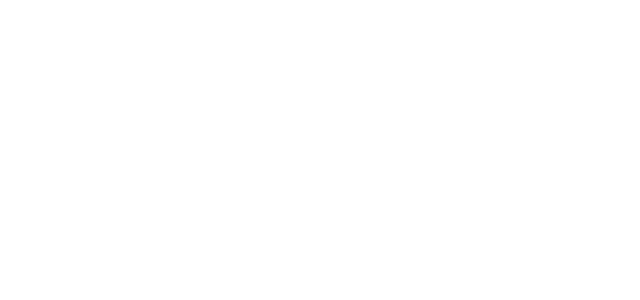
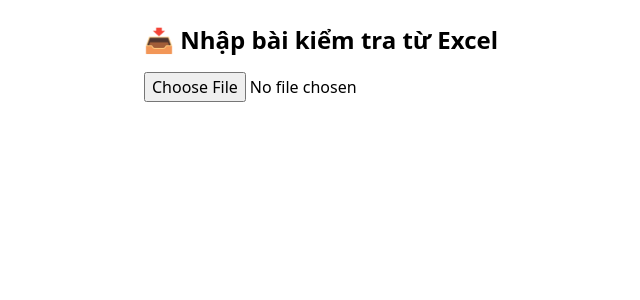
Before and after one commit to tuanvyc14/quizz, a React (Vite) app: page /quiz-import in a window 1280 px wide. Before the commit this address had no page. Shown: the top 300 px of the page, without its empty margins (72-712 px from the left). Built offline with nearby package versions, Linux system fonts and the light colour scheme.

Commit message:
Thêm trang nhập bài test từ Excel

```diff
--- a/package.json
+++ b/package.json
@@ -12,7 +12,8 @@
     "pdfjs-dist": "^3.4.120",
     "react": "^18.2.0",
     "react-dom": "^18.2.0",
-    "react-router-dom": "^6.12.1"
+    "react-router-dom": "^6.12.1",
+    "xlsx": "^0.18.5"
   },
   "devDependencies": {
     "@vitejs/plugin-react": "^4.5.0",
--- a/src/App.jsx
+++ b/src/App.jsx
@@ -1,10 +1,12 @@
 import React from "react";
+import { BrowserRouter as Router, Routes, Route } from "react-router-dom";
+
 import Login from "./Login";
 import Home from "./Home";
 import QuizList from "./QuizList";
 import Quiz from "./Quiz";
 import Study from "./Study";
-import { BrowserRouter as Router, Routes, Route } from "react-router-dom";
+import QuizImport from "./pages/QuizImport"; // ✅ dòng mới để import trang Import Excel
 
 function App() {
   return (
@@ -15,6 +17,7 @@
         <Route path="/quiz-list" element={<QuizList />} />
         <Route path="/quiz/:quizId" element={<Quiz />} />
         <Route path="/study" element={<Study />} />
+        <Route path="/quiz-import" element={<QuizImport />} /> {/* ✅ dòng mới */}
       </Routes>
     </Router>
   );
--- /dev/null
+++ b/src/pages/QuizImport.jsx
@@ -0,0 +1,59 @@
+import React, { useState } from "react";
+import * as XLSX from "xlsx";
+
+function QuizImport() {
+  const [quiz, setQuiz] = useState(null);
+
+  const handleFileUpload = async (e) => {
+    const file = e.target.files[0];
+    const data = await file.arrayBuffer();
+    const workbook = XLSX.read(data);
+    const worksheet = workbook.Sheets[workbook.SheetNames[0]];
+    const jsonData = XLSX.utils.sheet_to_json(worksheet);
+
+    const converted = jsonData.map((row) => ({
+      question: row["Câu hỏi"],
+      options: [row["A"], row["B"], row["C"], row["D"]],
+      answer: ["A", "B", "C", "D"].indexOf(row["Đáp án đúng"]),
+    }));
+
+    setQuiz({
+      quiz_id: "imported-quiz",
+      title: "Bài kiểm tra nhập từ Excel",
+      questions: converted,
+    });
+  };
+
+  return (
+    <div className="p-6 max-w-4xl mx-auto">
+      <h1 className="text-2xl font-bold mb-4">📥 Nhập bài kiểm tra từ Excel</h1>
+      <input
+        type="file"
+        accept=".xlsx"
+        onChange={handleFileUpload}
+        className="mb-6"
+      />
+
+      {quiz && (
+        <div>
+          <h2 className="text-lg font-semibold mb-2">{quiz.title}</h2>
+          {quiz.questions.map((q, idx) => (
+            <div key={idx} className="mb-4 border p-4 rounded shadow">
+              <strong>Câu {idx + 1}:</strong> {q.question}
+              <ul className="list-disc pl-6 mt-2">
+                {q.options.map((opt, i) => (
+                  <li key={i}>{opt}</li>
+                ))}
+              </ul>
+              <p className="mt-1 text-green-600">
+                ✅ Đáp án đúng: {q.options[q.answer]}
+              </p>
+            </div>
+          ))}
+        </div>
+      )}
+    </div>
+  );
+}
+
+export default QuizImport;
```
Also changed, not shown: 1 other file (tests, documents, lock files or other folders).
